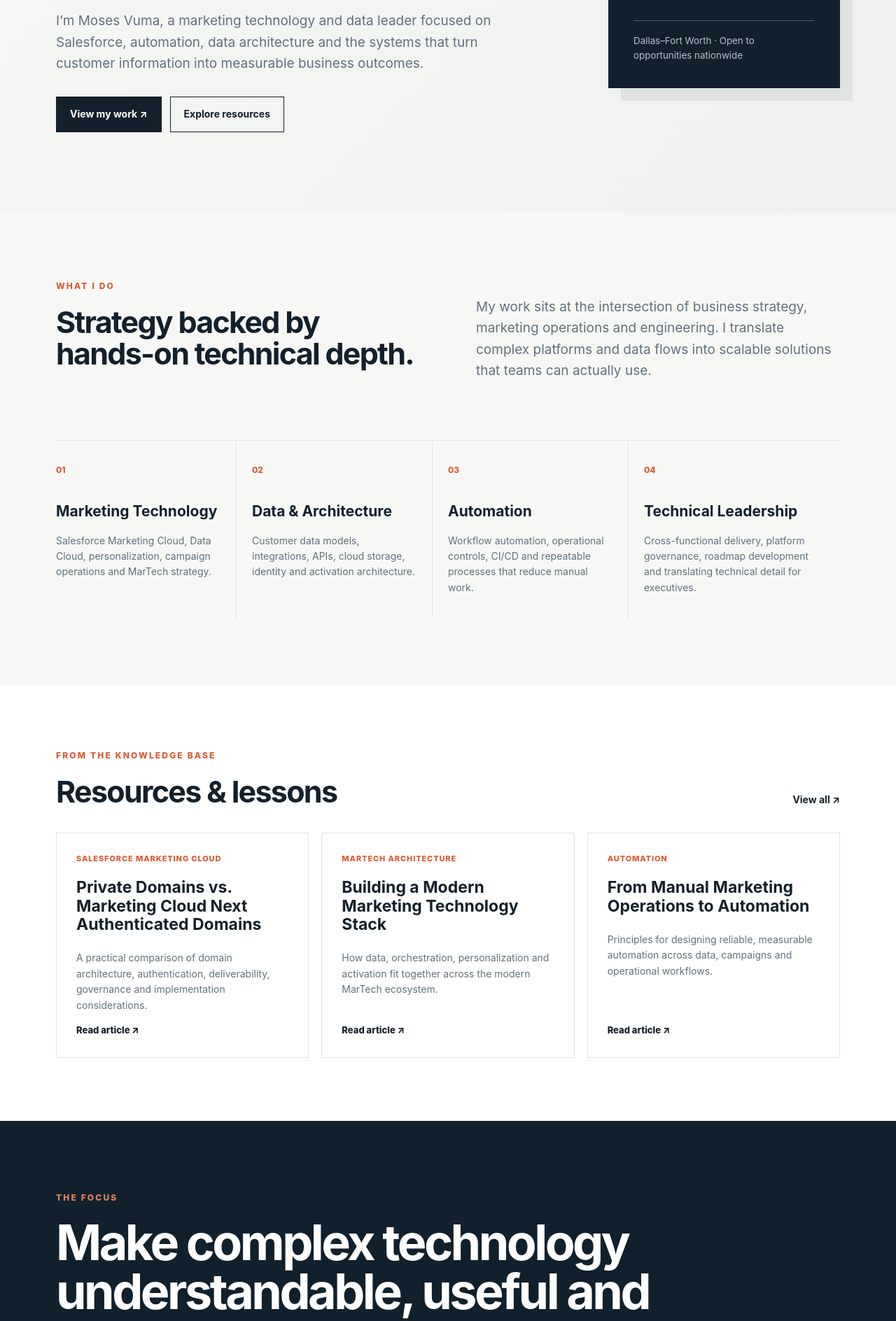
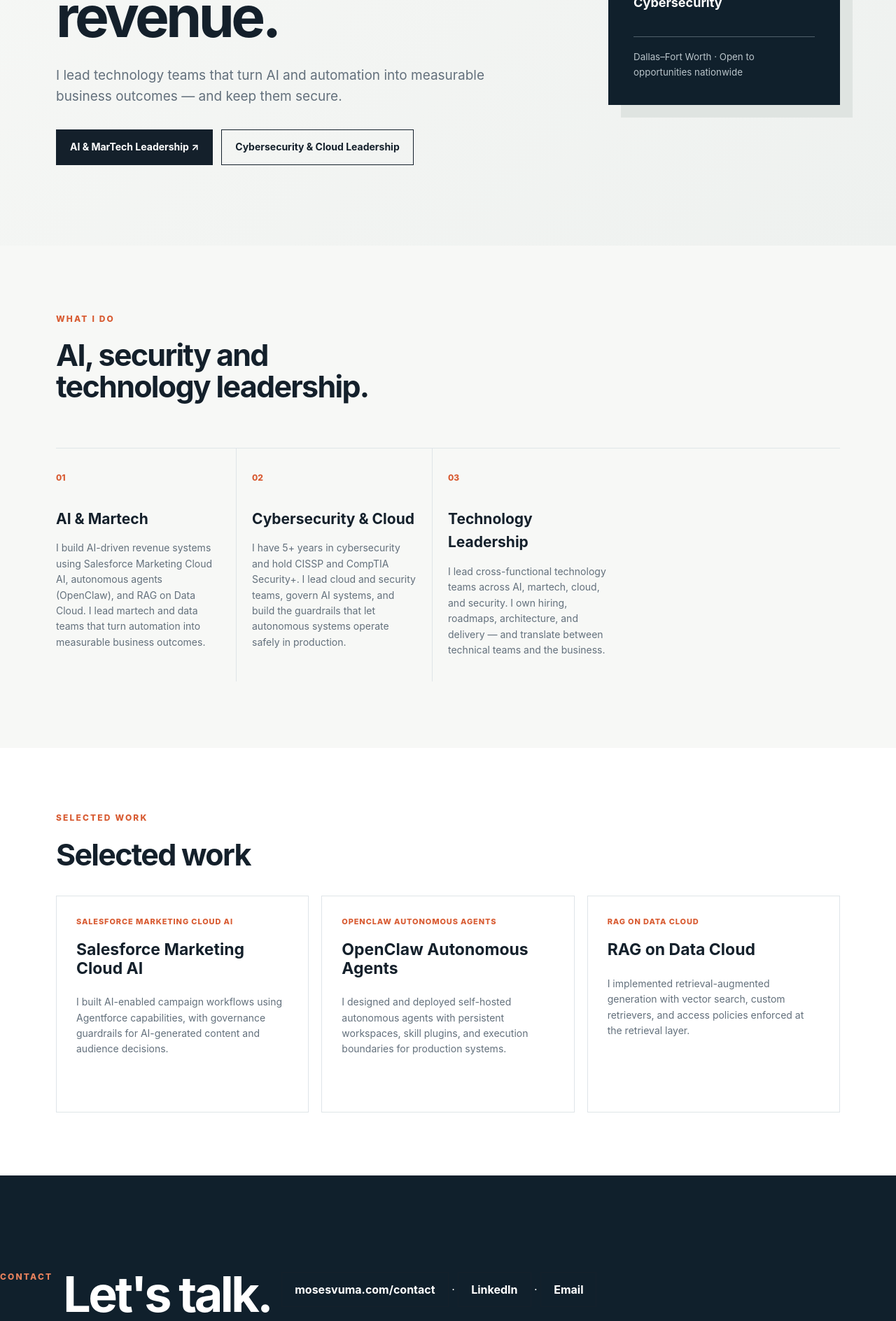
Before and after one commit to nkosivuma/mosesvuma.github.io, a Next.js app: page / in a window 1280 px wide. Shown: the part 480-2368 px from the top of the page at 70% size. Built offline with nearby package versions, Linux system fonts and the light colour scheme.

Commit message:
Reposition homepage: equal focus on Tech, AI, MarTech, Cyber, Cloud; first-person voice; new title tag
Removed old resource entries and added new sections detailing skills and selected work.

```diff
--- a/app/page.js
+++ b/app/page.js
@@ -1,24 +1,15 @@
 import Link from "next/link";
 
-const resources = [
-  {
-    tag: "Salesforce Marketing Cloud",
-    title: "Private Domains vs. Marketing Cloud Next Authenticated Domains",
-    text: "A practical comparison of domain architecture, authentication, deliverability, governance and implementation considerations.",
-    href: "/resources/private-domains-vs-authenticated-domains/"
-  },
-  {
-    tag: "MarTech Architecture",
-    title: "Building a Modern Marketing Technology Stack",
-    text: "How data, orchestration, personalization and activation fit together across the modern MarTech ecosystem.",
-    href: "/resources/"
-  },
-  {
-    tag: "Automation",
-    title: "From Manual Marketing Operations to Automation",
-    text: "Principles for designing reliable, measurable automation across data, campaigns and operational workflows.",
-    href: "/resources/"
-  }
+const whatIDo = [
+  ["AI & Martech", "I build AI-driven revenue systems using Salesforce Marketing Cloud AI, autonomous agents (OpenClaw), and RAG on Data Cloud. I lead martech and data teams that turn automation into measurable business outcomes."],
+  ["Cybersecurity & Cloud", "I have 5+ years in cybersecurity and hold CISSP and CompTIA Security+. I lead cloud and security teams, govern AI systems, and build the guardrails that let autonomous systems operate safely in production."],
+  ["Technology Leadership", "I lead cross-functional technology teams across AI, martech, cloud, and security. I own hiring, roadmaps, architecture, and delivery — and translate between technical teams and the business."]
+];
+
+const selectedWork = [
+  ["Salesforce Marketing Cloud AI", "I built AI-enabled campaign workflows using Agentforce capabilities, with governance guardrails for AI-generated content and audience decisions."],
+  ["OpenClaw Autonomous Agents", "I designed and deployed self-hosted autonomous agents with persistent workspaces, skill plugins, and execution boundaries for production systems."],
+  ["RAG on Data Cloud", "I implemented retrieval-augmented generation with vector search, custom retrievers, and access policies enforced at the retrieval layer."]
 ];
 
 function Arrow() {
@@ -37,7 +28,7 @@
             <Link href="/accomplishments/">Accomplishments</Link>
             <Link href="/about/">About</Link>
           </nav>
-          <Link className="nav-cta" href="/contact/">Let's Connect <Arrow /></Link>
+          <Link className="nav-cta" href="/contact/">Let&apos;s Connect <Arrow /></Link>
         </div>
       </header>
 
@@ -45,21 +36,20 @@
         <section className="hero">
           <div className="container hero-grid">
             <div>
-              <p className="eyebrow">MARKETING TECHNOLOGY • DATA • AUTOMATION</p>
-              <h1>I build technology that makes <em>marketing smarter.</em></h1>
+              <p className="eyebrow">AI · MarTech · Cybersecurity (CISSP) · Cloud</p>
+              <h1>I build and secure AI-driven systems that power revenue.</h1>
               <p className="hero-copy">
-                I’m Moses Vuma, a marketing technology and data leader focused on
-                Salesforce, automation, data architecture and the systems that
-                turn customer information into measurable business outcomes.
+                I lead technology teams that turn AI and automation into measurable
+                business outcomes — and keep them secure.
               </p>
               <div className="hero-actions">
-                <Link className="button primary" href="/accomplishments/">View my work <Arrow /></Link>
-                <Link className="button secondary" href="/resources/">Explore resources</Link>
+                <Link className="button primary" href="/accomplishments/">AI &amp; MarTech Leadership <Arrow /></Link>
+                <Link className="button secondary" href="/accomplishments/">Cybersecurity &amp; Cloud Leadership</Link>
               </div>
             </div>
             <div className="hero-card">
               <div className="initials">MV</div>
-              <p>Marketing Technology<br />Data & Automation<br />Salesforce Architecture</p>
+              <p>CISSP · CompTIA Security+<br />Salesforce Certifications<br />Cybersecurity</p>
               <div className="line"></div>
               <small>Dallas–Fort Worth · Open to opportunities nationwide</small>
             </div>
@@ -70,23 +60,13 @@
           <div className="container split">
             <div>
               <p className="eyebrow">WHAT I DO</p>
-              <h2>Strategy backed by hands-on technical depth.</h2>
+              <h2>AI, security and technology leadership.</h2>
             </div>
-            <p>
-              My work sits at the intersection of business strategy, marketing
-              operations and engineering. I translate complex platforms and
-              data flows into scalable solutions that teams can actually use.
-            </p>
           </div>
           <div className="container capability-grid">
-            {[
-              ["01", "Marketing Technology", "Salesforce Marketing Cloud, Data Cloud, personalization, campaign operations and MarTech strategy."],
-              ["02", "Data & Architecture", "Customer data models, integrations, APIs, cloud storage, identity and activation architecture."],
-              ["03", "Automation", "Workflow automation, operational controls, CI/CD and repeatable processes that reduce manual work."],
-              ["04", "Technical Leadership", "Cross-functional delivery, platform governance, roadmap development and translating technical detail for executives."]
-            ].map(([n,t,d]) => (
-              <article className="capability" key={n}>
-                <span>{n}</span><h3>{t}</h3><p>{d}</p>
+            {whatIDo.map(([t, d], i) => (
+              <article className="capability" key={t}>
+                <span>{String(i + 1).padStart(2, "0")}</span><h3>{t}</h3><p>{d}</p>
               </article>
             ))}
           </div>
@@ -96,35 +76,38 @@
           <div className="container">
             <div className="section-head">
               <div>
-                <p className="eyebrow">FROM THE KNOWLEDGE BASE</p>
-                <h2>Resources & lessons</h2>
+                <p className="eyebrow">SELECTED WORK</p>
+                <h2>Selected work</h2>
               </div>
-              <Link href="/resources/">View all <Arrow /></Link>
             </div>
             <div className="resource-grid">
-              {resources.map((r) => (
-                <Link className="resource-card" href={r.href} key={r.title}>
-                  <span className="tag">{r.tag}</span>
-                  <h3>{r.title}</h3>
-                  <p>{r.text}</p>
-                  <span className="read">Read article <Arrow /></span>
-                </Link>
+              {selectedWork.map(([t, d]) => (
+                <article className="resource-card" key={t}>
+                  <span className="tag">{t}</span>
+                  <h3>{t}</h3>
+                  <p>{d}</p>
+                </article>
               ))}
             </div>
           </div>
         </section>
 
         <section className="statement">
-          <div className="container">
-            <p className="eyebrow">THE FOCUS</p>
-            <h2>Make complex technology understandable, useful and scalable.</h2>
+          <div className="container contact-box">
+            <p className="eyebrow">CONTACT</p>
+            <h2>Let&apos;s talk.</h2>
+            <p>
+              <Link href="/contact/">mosesvuma.com/contact</Link> ·{" "}
+              <a href="https://www.linkedin.com/in/nkosivuma">LinkedIn</a> ·{" "}
+              <a href="mailto:moses.n.vuma@gmail.com">Email</a>
+            </p>
           </div>
         </section>
       </main>
 
       <footer>
         <div className="container footer-wrap">
-          <div><strong>MOSES VUMA</strong><span>Marketing Technology · Data · Automation</span></div>
+          <div><strong>MOSES VUMA</strong><span>Technology · AI · MarTech · Cyber · Cloud</span></div>
           <span>© 2026 Moses Vuma</span>
         </div>
       </footer>
```
